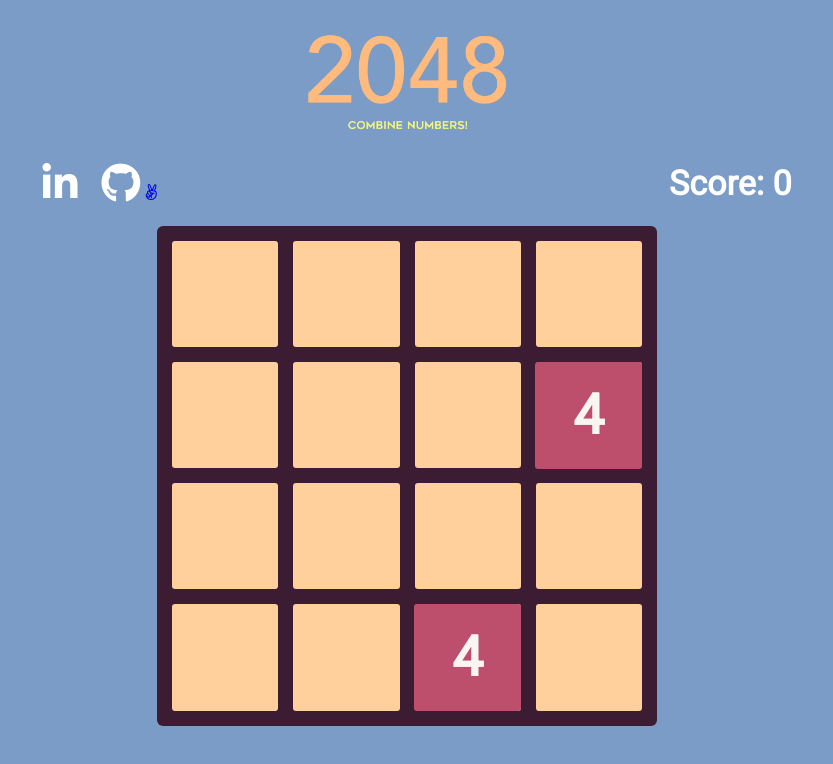
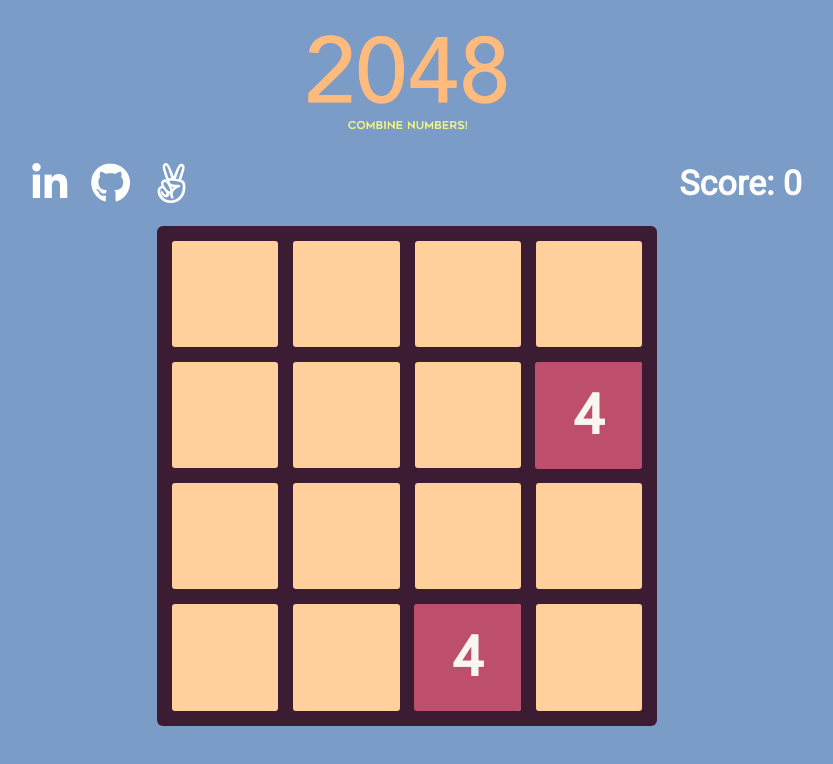
Before and after one commit to apolloskim/that-game-app, a website with bundled scripts: page index.html in a window 1280 px wide. Shown: the whole page, without its empty margins (233-1066 px from the left). Built offline with nearby package versions, Linux system fonts and the light colour scheme.

Commit message:
additional styling

```diff
--- a/index.html
+++ b/index.html
@@ -14,7 +14,7 @@
       <div class="links">
         <a href="https://www.linkedin.com/in/apollos-kim-2bb1a4171/"><i class="fab fa-linkedin-in font"></i></a>
         <a href="https://github.com/apolloskim/2048-Combine-Numbers"><i class="fab fa-github font"></i></a>
-        <a href="https://angel.co/apollos-kim?al_content=view+your+profile&al_source=transaction_feed%2Fnetwork_sidebar"><i class="fab fa-angellist"></i></a>
+        <a href="https://angel.co/apollos-kim?al_content=view+your+profile&al_source=transaction_feed%2Fnetwork_sidebar"><i class="fab fa-angellist font"></i></a>
 
       </div>
       <h1 id="score">Score: </h1>
```
